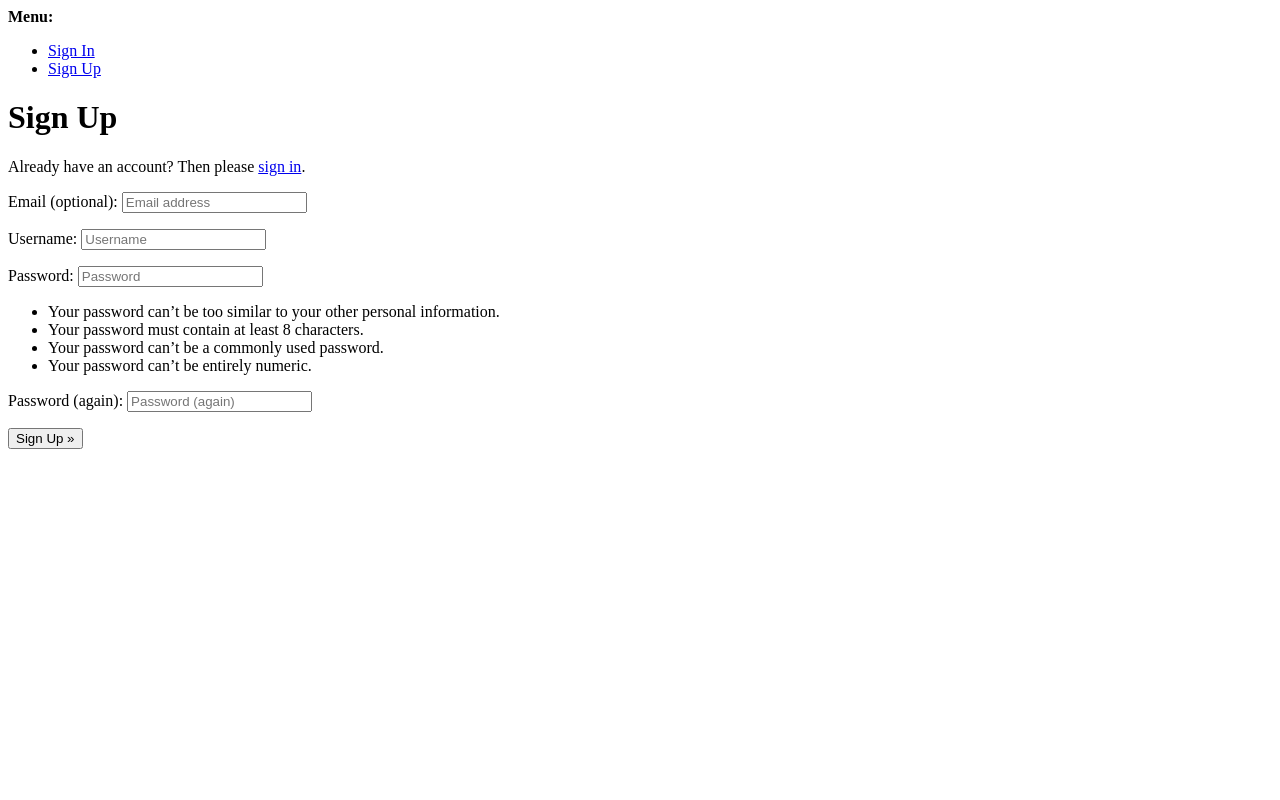
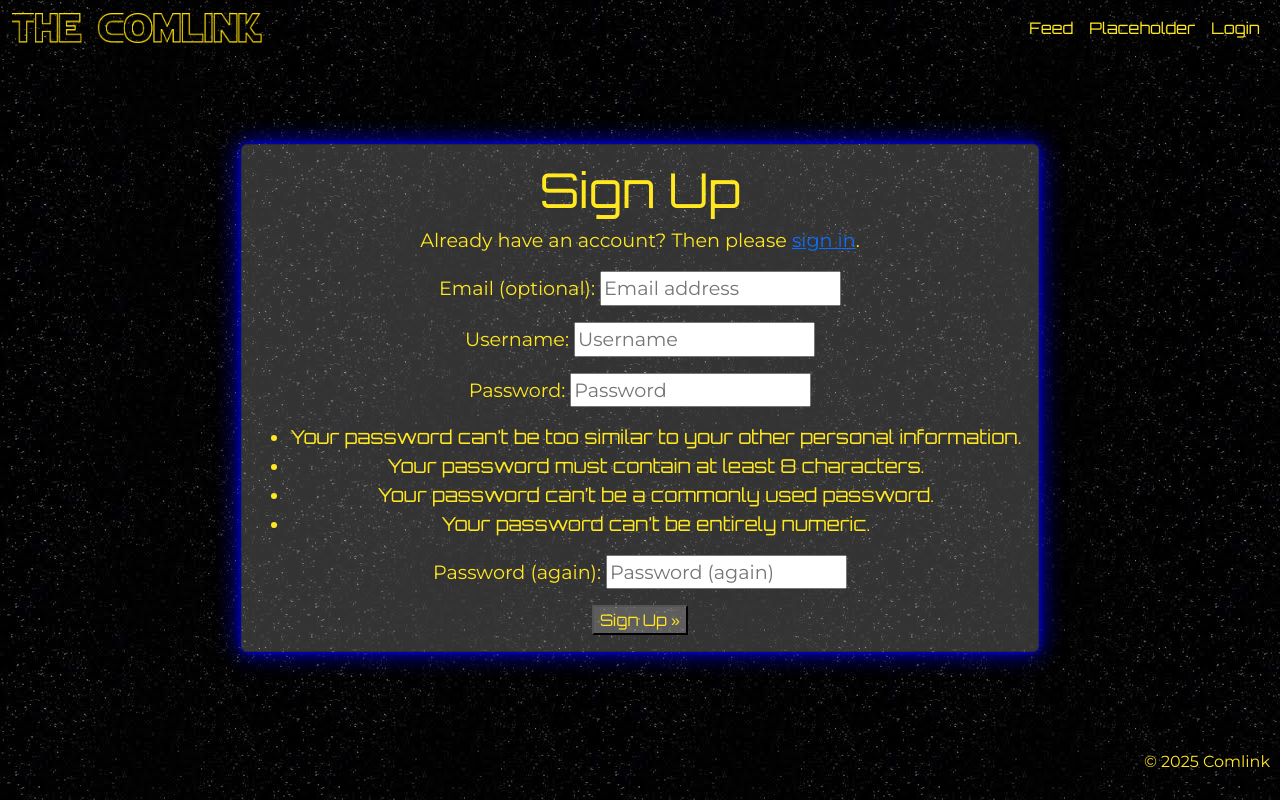
Before and after one commit to Darthspider360/The-Comlink, a Django app: page /accounts/signup/ in a window 1280 px wide. Run offline with Django 4.2, Linux system fonts and the light colour scheme; some libraries are stand-ins or nearby versions.

Commit message:
started styling the sign up page and updated feed card layout

```diff
--- a/comlink/settings.py
+++ b/comlink/settings.py
@@ -29,7 +29,7 @@ TEMPLATES_DIR = os.path.join(BASE_DIR, 'templates')
 SECRET_KEY = os.environ.get('SECRET_KEY')
 
 # SECURITY WARNING: don't run with debug turned on in production!
-DEBUG = False
+DEBUG = True
 
 ALLOWED_HOSTS = ['8000-darthspider3-thecomlink-cevzzt76mp0.ws.codeinstitute-ide.net', 'the-comlink-896502f13dfc.herokuapp.com']
 CSRF_TRUSTED_ORIGINS = ['https://*.codeinstitute-ide.net', 'https://*.herokuapp.com']
--- a/feed/templates/feed/post_list.html
+++ b/feed/templates/feed/post_list.html
@@ -2,9 +2,8 @@
 {% block content %}
 {% load static %}
 
-<div>
 {% for post in object_list %}
-    <div class="card custom-card">
+<div class="card custom-card text-center col-md-7">
     <div class="card-body">
         <h5 class="card-title">{{post.title}}</h5>
         <p class="card-text">{{post.content}}</p>
@@ -13,5 +12,4 @@
     <img src="..." class="card-img-bottom" alt="...">
 </div>
 {% endfor %}
-</div>
 {% endblock content %}
--- a/static/css/style.css
+++ b/static/css/style.css
@@ -46,7 +46,6 @@ p {
 .custom-card {
     background-color: #fffafa34;
     color: #ffe81f;
-    width: 75%;
     display: flex;
     justify-content: center;
 }
@@ -76,4 +75,11 @@ p {
 }
 .sign-in-glowing-box:hover{
     box-shadow: 0 0 5px green, 0 0 25px green, 0 0 50px green, 0 0 100px green, 0 0 200px green;
- }
+}
+
+.sign-up-glowing-box{
+    box-shadow: 0 0 5px blue, 0 0 25px blue;
+}
+.sign-up-glowing-box:hover{
+    box-shadow: 0 0 5px blue, 0 0 25px blue, 0 0 50px blue, 0 0 100px blue, 0 0 200px blue;
+}
--- a/templates/account/signup.html
+++ b/templates/account/signup.html
@@ -1,14 +1,19 @@
-{% extends "account/base.html" %}
+{% extends "base.html" %}
 
 {% load i18n %}
-
+{% load static %}
 {% block head_title %}{% trans "Signup" %}{% endblock head_title %}
 
 {% block content %}
-<h1>{% trans "Sign Up" %}</h1>
+<h1></h1>
 
-<p>{% blocktrans %}Already have an account? Then please <a href="{{ login_url }}">sign in</a>.{% endblocktrans %}</p>
+<p></p>
 
+
+<div class="card text-center sign-up-glowing-box custom-card" id="signing">
+  <div class="card-body">
+      <h5 class="card-title display-5">{% trans "Sign Up" %}</h5>
+      <p class="card-text">{% blocktrans %}Already have an account? Then please <a href="{{ login_url }}">sign in</a>.{% endblocktrans %}</p>
       <form class="signup" id="signup_form" method="post" action="{% url 'account_signup' %}">
         {% csrf_token %}
         {{ form.as_p }}
@@ -17,5 +22,6 @@
         {% endif %}
         <button type="submit">{% trans "Sign Up" %} &raquo;</button>
       </form>
-
+  </div>
+</div>
 {% endblock content %}
--- a/templates/base.html
+++ b/templates/base.html
@@ -51,7 +51,7 @@
         </div>
     </nav>
 
-    <main class="content d-flex justify-content-center align-items-center">
+    <main class="content d-flex justify-content-center align-items-center flex-wrap">
         {% block content %}
         <!-- Content Goes here -->
         {% endblock content %}
```
Lines whose indentation alone changed are shown as unchanged.
